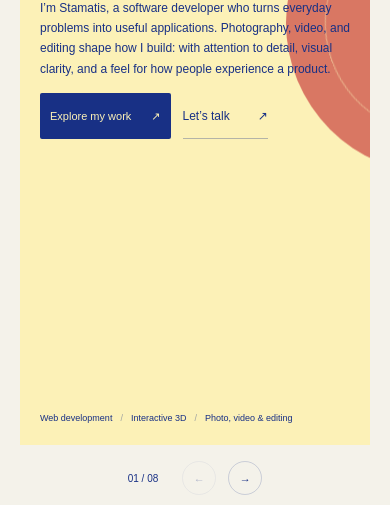
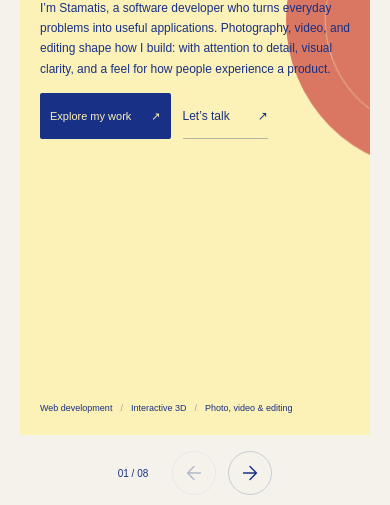
Before and after one commit to stamatisasv/stamatisasv.github.io, a website: page index.html in a window 390 px wide. Shown: the part 339-844 px from the top of the page. Drawn offline with Linux system fonts and the light colour scheme; files whose address does not match are found by name.

Commit message:
Update portfolio

```diff
--- a/index.html
+++ b/index.html
@@ -238,6 +238,6 @@
     </section>
   </main>
 
-  <footer class="site-footer"><div class="gallery-controls"><span id="position" aria-live="polite">01 / 08</span><button id="previous" type="button" aria-label="Previous panel" disabled>←</button><button id="next" type="button" aria-label="Next panel">→</button></div></footer>
+  <footer class="site-footer"><div class="gallery-controls"><span id="position" aria-live="polite">01 / 08</span><button id="previous" type="button" aria-label="Previous panel" disabled><svg viewBox="0 0 24 24" aria-hidden="true" focusable="false"><path d="M19 12H5m7-7-7 7 7 7"/></svg></button><button id="next" type="button" aria-label="Next panel"><svg viewBox="0 0 24 24" aria-hidden="true" focusable="false"><path d="M5 12h14m-7-7 7 7-7 7"/></svg></button></div></footer>
 </body>
 </html>
--- a/style.css
+++ b/style.css
@@ -367,3 +367,12 @@ body{height:100dvh;display:flex;flex-direction:column;background:var(--paper)}
 /* Visual Work films are passive, muted previews. */
 #visual-work video{pointer-events:none}
 #visual-work video::-webkit-media-controls{display:none!important}
+
+/* Center navigation icons and keep mobile controls easy to tap. */
+.gallery-controls button{display:grid;place-items:center;padding:0;flex-shrink:0;appearance:none;touch-action:manipulation}
+.gallery-controls button svg{display:block;width:18px;height:18px;fill:none;stroke:currentColor;stroke-width:1.5;stroke-linecap:round;stroke-linejoin:round}
+@media(max-width:600px){
+  .site-footer{align-items:center;padding-bottom:max(10px,env(safe-area-inset-bottom))}
+  .site-footer .gallery-controls button{width:44px;height:44px}
+  .site-footer .gallery-controls button svg{width:22px;height:22px}
+}
```
